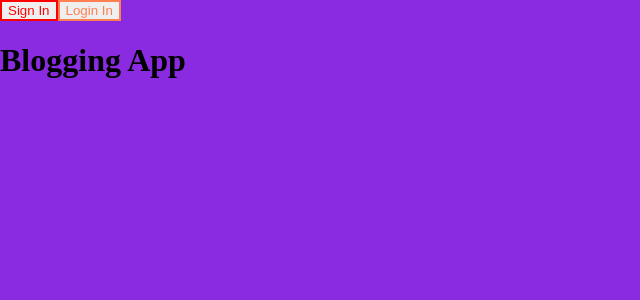
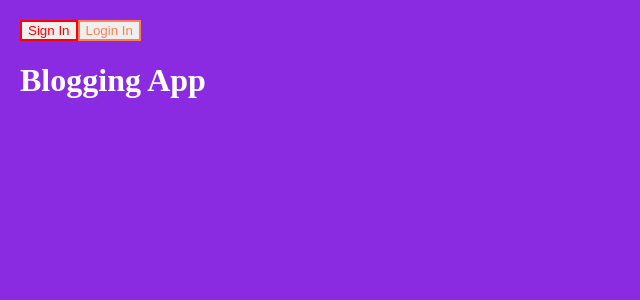
Before and after one commit to Sarthak-Singh2005/BLOG-App, a React (Vite) app in the folder client/: page / in a window 1280 px wide. Shown: the top 300 px of the page, without its empty margins (0-640 px from the left). Built offline with nearby package versions, Linux system fonts and the light colour scheme.

Commit message:
Update App.jsx

```diff
--- a/client/src/App.jsx
+++ b/client/src/App.jsx
@@ -1,13 +1,14 @@
 import React from "react";
 import Login from "./Components/Login";
 import Register from "./Components/Register";
-import { Link } from "react-router-dom";
-import { Route } from "react-router-dom";
-import { Routes } from "react-router-dom";
-import "./App.css"
-function Home(){
-  return(
-    <div>
+import { Link, Route, Routes } from "react-router-dom";
+import "./App.css";
+import Blog from "./Components/Blog";
+import Createblog from "./Components/createBlog";
+import Editblog from "./Components/Editblog";
+function Home() {
+  return (
+    <div style={{ padding: "20px", color: "white" }}>
       <Link to="/register">
         <button className="Sign">Sign In</button>
       </Link>
@@ -16,16 +17,28 @@ function Home(){
       </Link>
       <h1>Blogging App</h1>
     </div>
-  )
+  );
 }
-export default function App(){
-  return(
-    <div>
+
+export default function App() {
+  return (
+    <div style={{ minHeight: "100vh", backgroundColor: "blueviolet" }}>
       <Routes>
-        <Route path="/" element={<Home/>}/>
-        <Route path="/register" element={<Register/>} />
-        <Route path="/login"  element={<Login/>}/>
+        <Route path="/" element={<Home />} />
+        <Route path="/register" element={<Register />} />
+        <Route path="/login" element={<Login />} />
+        <Route path="/blog" element={<Blog />} />
+        <Route path="/create" element={<Createblog/>}/>
+        <Route path="/edit" element={<Editblog/>}/>
+        <Route
+          path="*"
+          element={
+            <div style={{ padding: "40px", color: "white", fontSize: "24px" }}>
+              Page not found. Use /login to sign in.
+            </div>
+          }
+        />
       </Routes>
     </div>
-  )
+  );
 }
```
